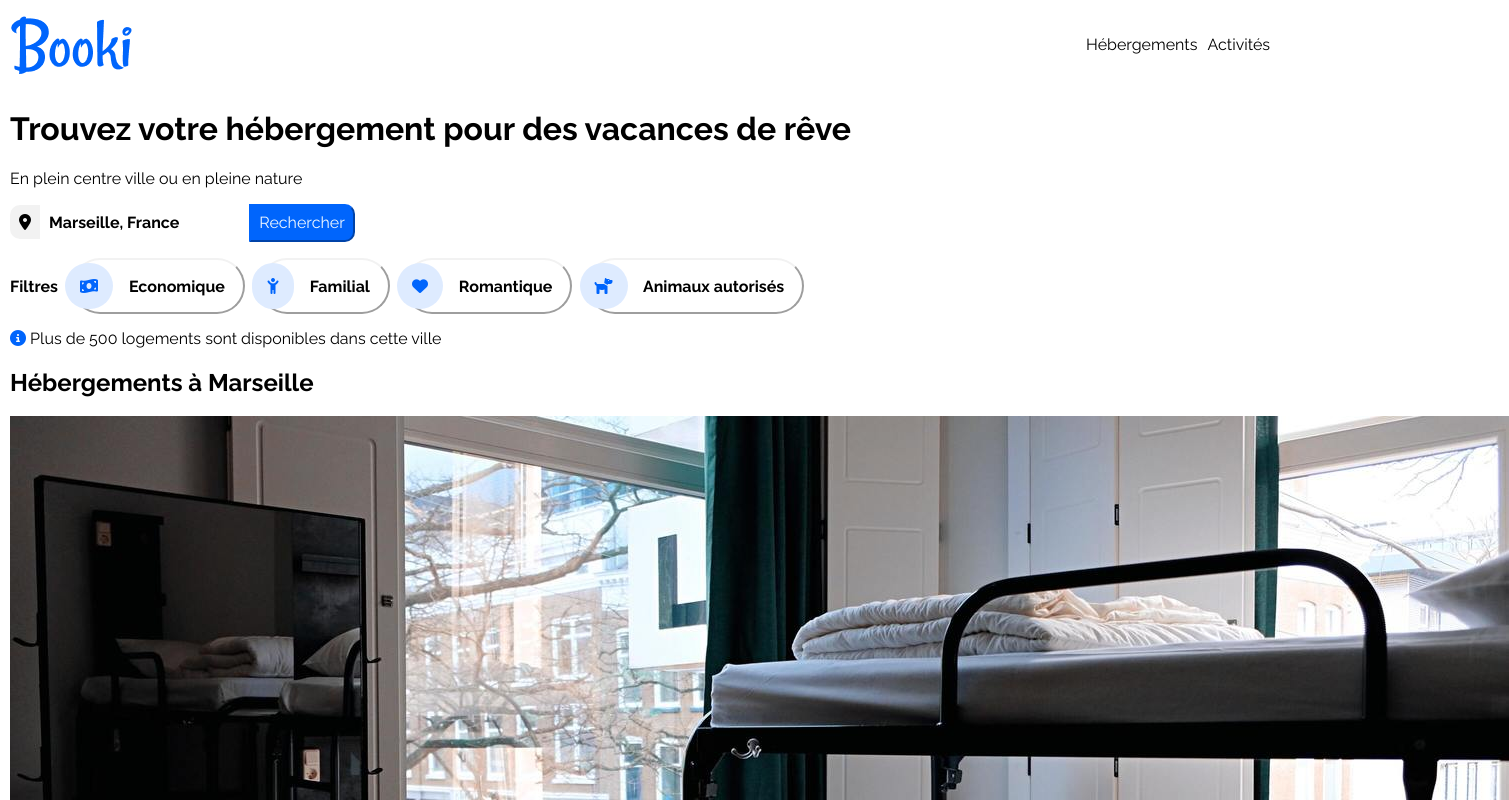
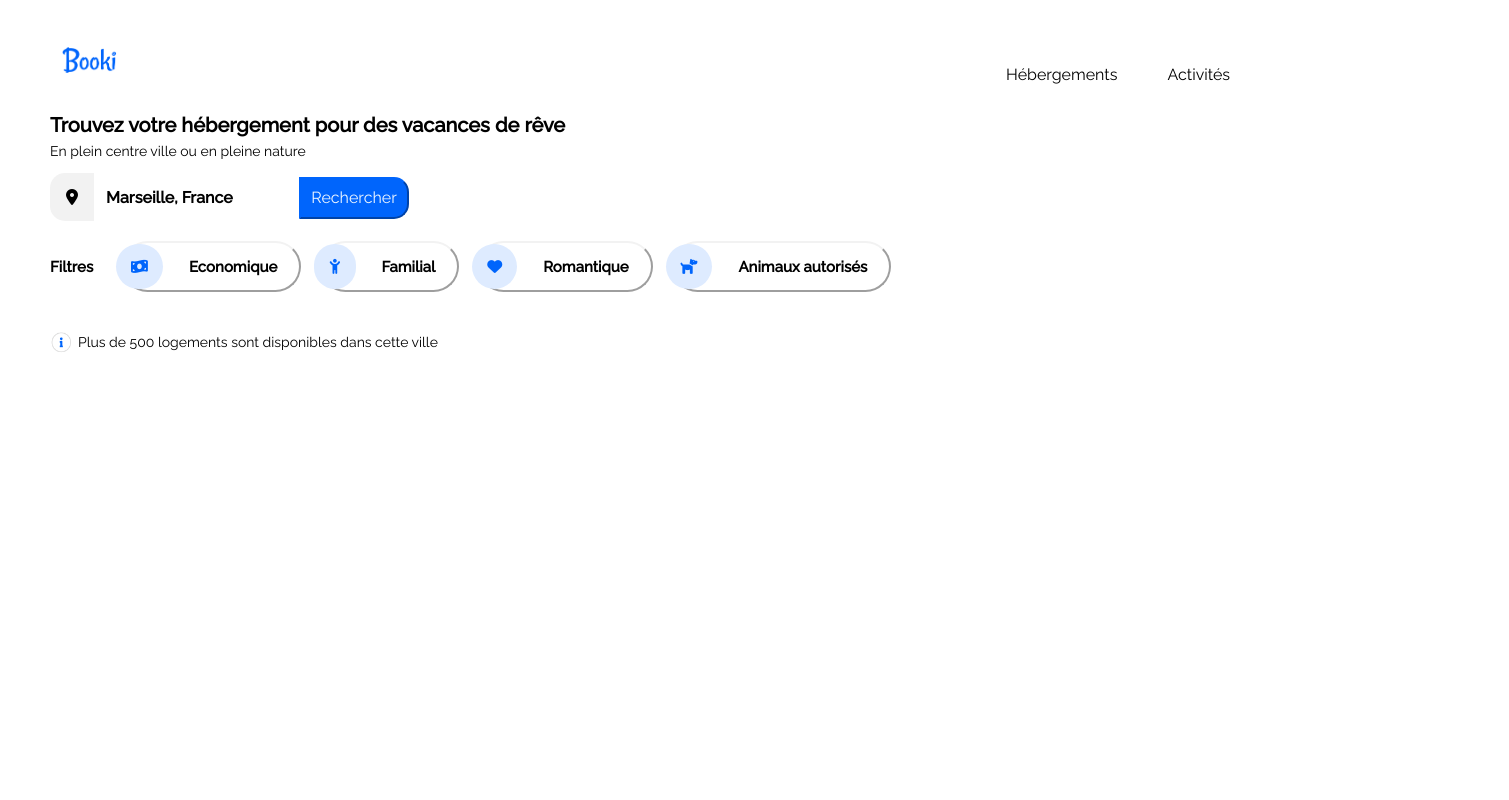
Before and after one commit to SarahPaolicelli/Booki, a plain HTML site: page index.html in a window 1280 px wide. Shown: the top 800 px of the page, 1509 px wide, since content can reach past the window. Drawn offline with Linux system fonts and the light colour scheme.

Commit message:
copie style

```diff
--- a/css/stylesheet.css
+++ b/css/stylesheet.css
@@ -1,81 +1,126 @@
+/*general*/
 body{
     font-family: "Raleway",sans-serif;
-    margin-left: 10px;
-    font-size: medium;
+    margin-left: 50px;
+    margin-top: 40px;
     }
+h1{
+    font-size: 20px;
+    margin-bottom: 5px;
+}
+p{
+    margin-top: 6px;
+    font-size: 14px;
+}
+/*header*/
+.logo{
+    margin-left: 12px;
+    height:40px;}
 nav{
     display: flex;
     justify-content: space-between;
-    align-items: center;
+    align-items: baseline;
     }
 nav ul{
     display: flex;
     list-style: none;
     }
 nav li{
-    margin-right: 10px;
+    display: flex;
+    margin: auto;
+    align-items: flex-start;
+    margin-right: 50px;
+    /*padding-top: 50px; */
     }
+nav li:hover{
+    border-top:2px solid #0065FC;
+}
+
 .lienav{
     text-decoration-line: none;
     color: black;
     }
-.lienav:hover{
-    text-decoration-line:overline;
-    text-decoration-color:#0065FC;
-    color:#0065FC;
-    }
+/*barre de recherche*/
 input{
     margin-right: 0px;
     font-weight: bold;
-    padding: 5px;
+    padding: 8px;
     border: none;
     }
-.icone1{
+
+.iconegps{
     background-color: #F2F2F2;
-    border-radius: 10px 0 0 10px;
-    padding: 9px;
+    border-radius: 15px 0 0 15px;
+    padding: 16px;
     }
-.button1{
+.buttonrecherche{
     background-color: #0065FC;
     color: aliceblue;
     cursor: pointer;
-    border-radius: 0 10px 10px 0;
+    border-radius: 0 15px 15px 0;
     border-color: #0065FC;
-    padding: 8px;
+    padding: 10px;
     }
-.buttonx{
+.buttonloupe{
     display:none;
     }
+/*filtre*/
+.filtre{
+    margin-top: 20px;
+    margin-bottom: 30px;
+    font-size: 15px;
+}
 .titre{
     font-weight: bold;
     padding-right: 10px;
+    margin-right: 15px;
     }
-.button2{
+.buttonfiltre{
     border-radius: 30px;
-    padding: 3px;
+    font-size: 15px;
     font-weight: bold;
     border-color: #F2F2F2;
     background-color: white;
     cursor: pointer;
-    margin-right: 10px;
-    padding-right: 18px;
+    margin-right: 15px;
+    padding-right: 22px;
+    padding-left: 18px;
     }
-.icone2{
+.iconefiltre{
     background-color: #deebff;
     border-radius: 30px;
     padding: 15px;
     position: relative;
-    right: 12px;
+    right: 26px;
     color: #0065FC;
     }
-.button2:hover{
+.buttonfiltre:hover{
     background-color:#0065FC;
     }
-.icone3{
-    color: #0065FC;
+.iconeinfo{
+    height: 25px;
+    position: relative;
+    top:7px;
     }
 
 /*Card "Hébergements à Marseille*/
+.card {
+    width: 100px;
+    height: 5px;
+
+}
+.card-image{
+    height: 200px;
+    position: relative;
+    overflow: hidden;
+}
+.card-image img{
+    width: 150%;
+    position: absolute;
+    top: 50%;
+    left: 50%;
+    transform: translate(-50%,-50%);
+}
 
 
 /* media queries */
@@ -114,7 +159,7 @@ input{
         text-decoration-color:#0065FC;
         color:#0065FC
     }
-    .buttonx{
+    .buttonloupe{
         display:inline;
         background-color: #0065FC;
         color: aliceblue;
@@ -123,7 +168,7 @@ input{
         border-color: #0065FC;
         padding: 8px;
     }
-    .button1{
+    .buttonrecherche{
         display: none;
     }
     .filtre{
--- a/index.html
+++ b/index.html
@@ -6,7 +6,7 @@
         <meta name="viewport" content="width=device-width, initial-scale=1.0, user-scalable=no">
         <link rel="preconnect" href="https://fonts.googleapis.com">
         <link rel="preconnect" href="https://fonts.gstatic.com" crossorigin>
-        <link href="https://fonts.googleapis.com/css2?family=Raleway:wght@300;400;500;600;700&display=swap" rel="stylesheet">
+        <link href="https://fonts.googleapis.com/css2?family=Raleway:wght@100;200;300;400;500&display=swap" rel="stylesheet">
         <script src="https://kit.fontawesome.com/02917762d3.js" crossorigin="anonymous"></script>
         <link rel="stylesheet" href="./css/normalize.css">
         <link rel="stylesheet" href="./css/stylesheet.css">
@@ -25,27 +25,28 @@
             <h1>Trouvez votre hébergement pour des vacances de rêve</h1>
             <p>En plein centre ville ou en pleine nature</p>
             <div class="wrapper">
-                <i class="icone1 fa-solid fa-location-dot"></i>
+                <i class="iconegps fa-solid fa-location-dot"></i>
                 <input type="text" name="ville" value="Marseille, France"/>
-                <button class="button1">Rechercher</button>
-                <button class="buttonx"><i class="fa-solid fa-magnifying-glass"></i></button>
+                <button class="buttonrecherche">Rechercher</button>
+                <button class="buttonloupe"><i class="iconeloupe fa-solid fa-magnifying-glass"></i></button>
             </div>
             <p class="filtre">
                 <span class="titre">Filtres</span>
                 <span class="unitebutton">
-                    <button class="button2"><i class="icone2 fa-solid fa-money-bill-wave"></i> Economique</button>
-                    <button class="button2"><i class="icone2 fa-solid fa-child-reaching"></i> Familial</button>
-                    <button class="button2"><i class="icone2 fa-solid fa-heart"></i> Romantique</button>
-                    <button class="button2"><i class="icone2 fa-solid fa-dog"></i> Animaux autorisés</button>
+                    <button class="buttonfiltre"><i class="iconefiltre fa-solid fa-money-bill-wave"></i>Economique</button>
+                    <button class="buttonfiltre"><i class="iconefiltre fa-solid fa-child-reaching"></i>Familial</button>
+                    <button class="buttonfiltre"><i class="iconefiltre fa-solid fa-heart"></i>Romantique</button>
+                    <button class="buttonfiltre"><i class="iconefiltre fa-solid fa-dog"></i>Animaux autorisés</button>
                 </span>
             </p>
-            <p><i class="icone3 fa-solid fa-circle-info"></i> Plus de 500 logements sont disponibles dans cette ville</p>
+            <p><img src="./assets/I.png" alt="info" class="iconeinfo"> Plus de 500 logements sont disponibles dans cette ville</p>
         </main>
-        <!--ouverture balise sémantique adéquate-->
-            <h2>Hébergements à Marseille<h2>
+        <!--
+        <section>
+            <a name="heberg"><h2>Hébergements à Marseille<h2></a>
             <div class="card">
                 <a href="#">
-                    <div class="card-image"><img src="./assets/lacanne.jpg" alt="La Cannebière"></div>
+                    <div class="card-image"><img src="./assets/marcus-loke-WQJvWU_HZFo-unsplash.jpg" alt="La Cannebière"></div>
                     <div class="card-body">
                         <div class="card-title">
                             <h3>Auberge La Cannebière</h3>
@@ -56,9 +57,7 @@
                     </div>
                 </a>
             </div>
-
-
-
-        <!--fermeture balise sémantique adéquate-->
+        </section>
+        -->
     </body>
 </html>
```
Also changed, not shown: assets/I.png (added), assets/marcus-loke-WQJvWU_HZFo-unsplash.jpg (added).
